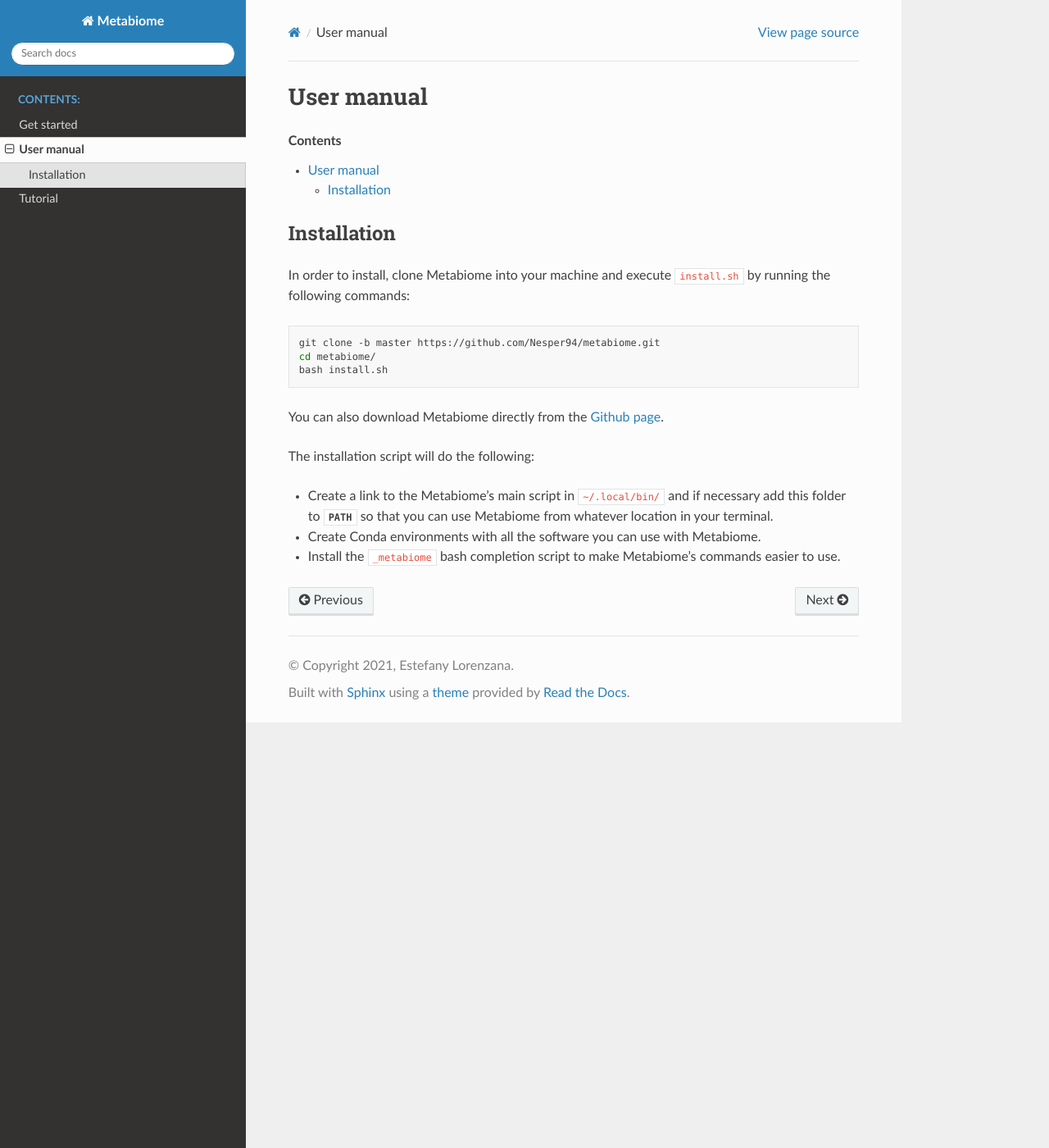
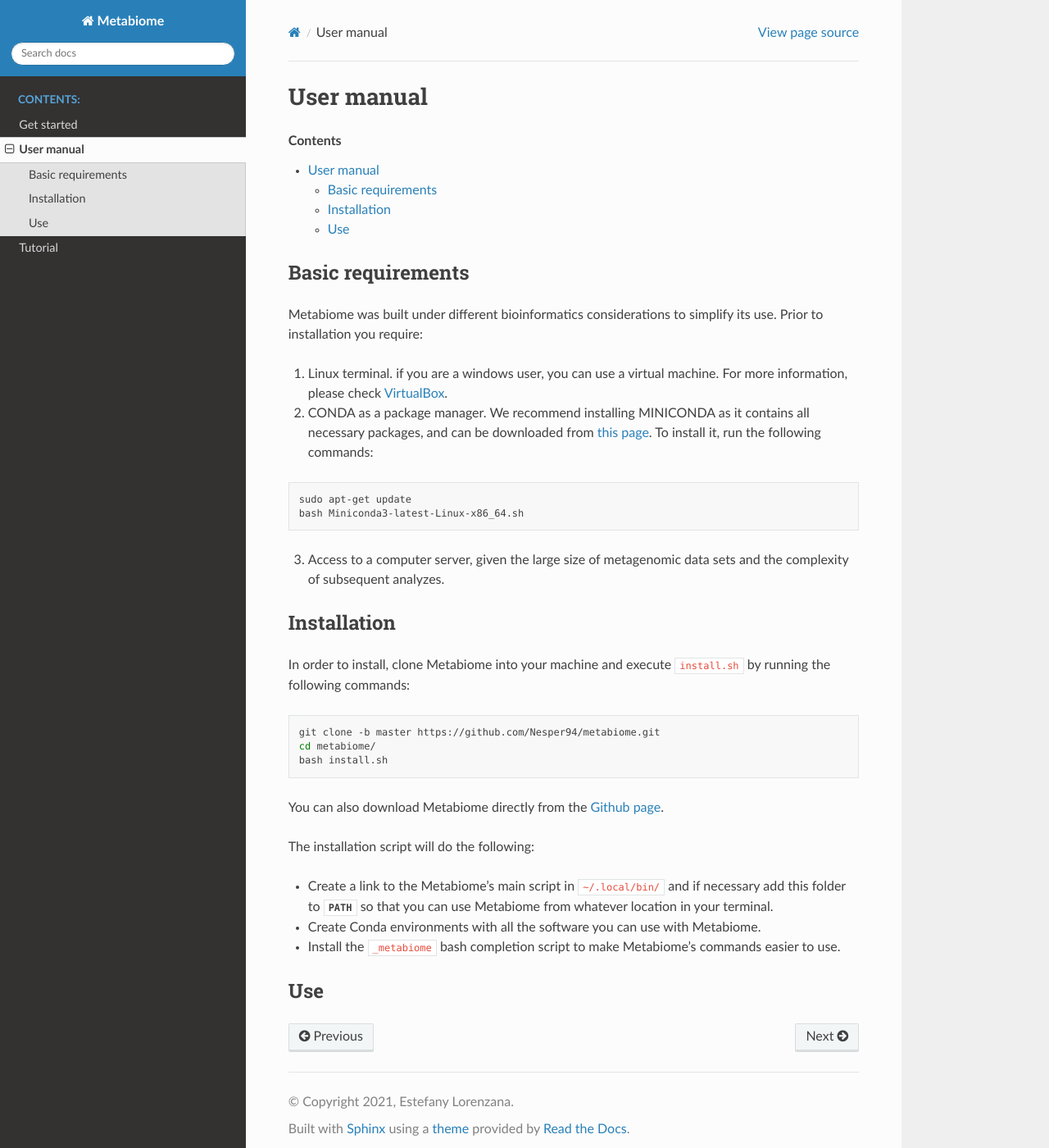
Before and after one commit to Nesper94/Metabiome, a Sphinx documentation site: the page built from documentation/source/user-manual.rst, in a window 1280 px wide and 1400 px high. Shown: the whole window at 82% size. Built offline with Sphinx 7.4.7 and the Read the Docs theme 2.0.0, drawn with Linux system fonts in a browser that asks for light colours.

Commit message:
Add basic requirements

```diff
--- a/documentation/source/user-manual.rst
+++ b/documentation/source/user-manual.rst
@@ -4,6 +4,22 @@ User manual
 ===========
 
 .. contents::
+
+Basic requirements
+-------------------
+
+Metabiome was built under different bioinformatics considerations to simplify its use. Prior to installation you require:
+
+
+1.  Linux terminal. if you are a windows user, you can use a virtual machine. For more information, please check `VirtualBox <https://www.virtualbox.org/>`_.
+2. CONDA as a package manager. We recommend installing MINICONDA as it contains all necessary packages, and can be downloaded from `this page <https://docs.conda.io/en/latest/miniconda.html#linux-installers>`_. To install it, run the following commands:
+
+.. code-block:: bash
+
+    sudo apt-get update
+    bash Miniconda3-latest-Linux-x86_64.sh
+
+3. Access to a computer server, given the large size of metagenomic data sets and the complexity of subsequent analyzes.
 
 Installation
 ------------
@@ -28,3 +44,6 @@ The installation script will do the following:
 - Create Conda environments with all the software you can use with Metabiome.
 - Install the :file:`_metabiome` bash completion script to make Metabiome's
   commands easier to use.
+
+Use
+---
```
